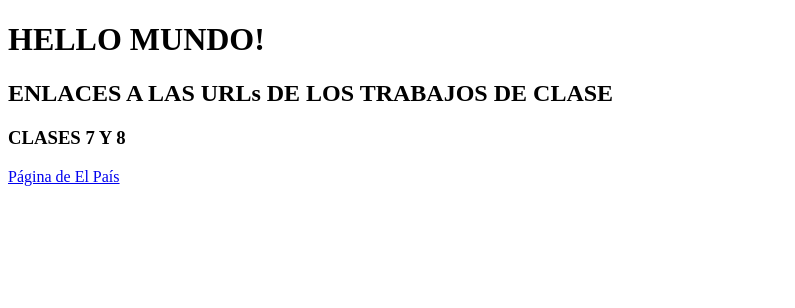
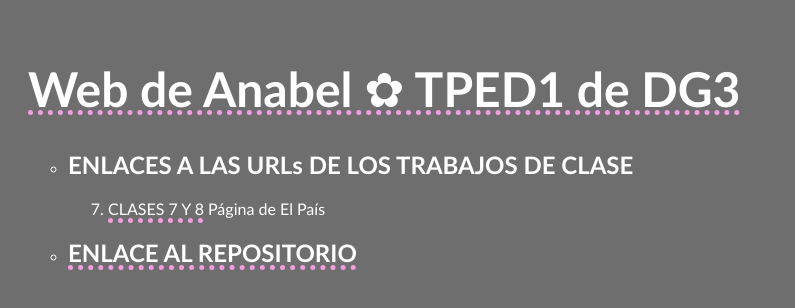
Before and after one commit to anaordo/tped1_21_22, a plain HTML site: page index.html in a window 1280 px wide. Shown: the whole page, without its empty margins (0-795 px from the left). Drawn offline with Linux system fonts and the light colour scheme.

Commit message:
Subida 2
He creado el CSS.
He reeditado el html, añadiendo listas y creando enlaces.
He hecho pruebas con los elementos OL.

```diff
--- /dev/null
+++ b/estilos.css
@@ -0,0 +1,20 @@
+body{
+    background-color: rgb(110, 110, 110);
+    color: white;
+    box-sizing: border-box;
+    padding: 20px;
+    font-family: 'Trebuchet MS', 'Lucida Sans Unicode', 'Lucida Grande', 'Lucida Sans', Arial, sans-serif;
+}
+
+a{
+    text-decoration: underline 5px dotted rgb(248, 155, 228);
+    color: white;
+}
+
+h1{
+    font-size: 3em;
+}
+
+ul{
+    list-style: circle;
+}
--- a/index.html
+++ b/index.html
@@ -3,11 +3,21 @@
     <head>
         <meta charset="UTF-8">
         <title>Web de Anabel DG3</title>
+        <link rel="stylesheet" href="estilos.css">
     </head>
     <body>
-        <h1>HELLO MUNDO!</h1>
-        <H2>ENLACES A LAS URLs DE LOS TRABAJOS DE CLASE</H2>
-        <H3>CLASES 7 Y 8</H3>
-        <p><a href="https://anaordo.github.io/tped1_21-22/pais-anabel/" target="_blank">Página de El País</a></p>
+        <h1><a href="https://anaordo.github.io/tped1_21_22/" target="_blank"> Web de Anabel &#x273f; TPED1 de DG3</a></h1>
+        <ul>
+            <li>
+                <H2>ENLACES A LAS URLs DE LOS TRABAJOS DE CLASE</H2>
+                <ol start="7">
+                    <li><a href="https://anaordo.github.io/tped1_21_22/clase7_pais-anabel/" target="_blank">CLASES 7 Y 8</a> Página de El País</li>
+                </ol>
+            </li>
+            <li>
+                <h2><a href="https://github.com/anaordo/tped1_21_22" target="_blank">ENLACE AL REPOSITORIO</a></h2>
+            </li>
+        </ul>
+
     </body>
 </html>
```
